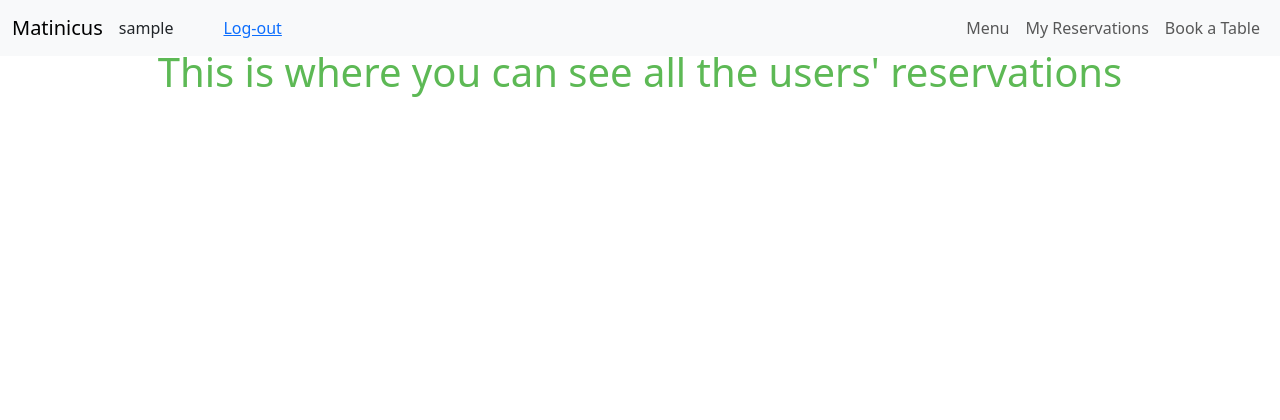
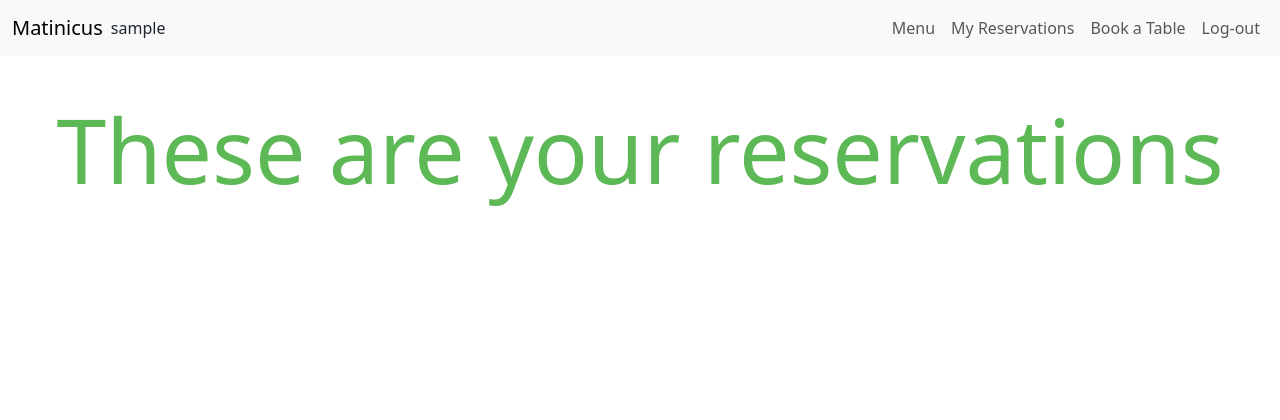
Before and after one commit to DevFabrizio/Fabrizio-Project-Four, a Django app: page /user_reservations.html/ in a window 1280 px wide. Shown: the top 420 px of the page. Run offline with Django 3.2, Linux system fonts and the light colour scheme; the visitor is signed in with stand-in values (Sample User, id 1); some libraries are stand-ins or nearby versions.

Commit message:
style user reservations page and add start premiliminary work on menu page

```diff
--- a/static/css/style.css
+++ b/static/css/style.css
@@ -1,7 +1,28 @@
+/* menu.html */
+
+#hero-img {
+    margin-top: 5rem;
+    background-image: url("https://res.cloudinary.com/devfabrizio/image/upload/v1688909725/Project%20Matinicus/pexels-elevate-1267320_iim0dv.webp");
+    background-size: contain;
+    background-repeat: no-repeat;
+    opacity: 0.5;
+}
+
+
+/* .img-bg {
+    max-width: 100%;
+    opacity: 0.5;
+    position: relative;
+} */
+
+
+
 /* header section */
 
 h1 {
     color: rgb(93, 185, 85);
+    margin-top: 6rem;
+    font-size: 7vw;
 }
 
 /* main section */
--- a/templates/base.html
+++ b/templates/base.html
@@ -12,12 +12,11 @@
 <body>
     <nav class="navbar navbar-expand-lg fixed-top bg-body-tertiary">
         <div class="container-fluid">
-          <a class="navbar-brand" href="{% url 'home' %}">Matinicus</a>
+          <a class="navbar-brand m-0" href="{% url 'home' %}">Matinicus</a>
           {% if user.is_authenticated %}
-          <span class="col-1 col-sd-0">{{ user }}</span>
-          <a href="{% url 'account_logout' %}">Log-out</a>
+          <span id="username" class="col-1 ms-2 me-5">{{ user }}</span>
           {% else %}
-          <a href="{% url 'account_login' %}">Log-in</a>
+          <a class="nav-link" href="{% url 'account_login' %}">Log-in</a>
           {% endif %}
           <button class="navbar-toggler" type="button" data-bs-toggle="collapse" data-bs-target="#navbarNavAltMarkup" aria-controls="navbarNavAltMarkup" aria-expanded="false" aria-label="Toggle navigation">
             <span class="navbar-toggler-icon"></span>
@@ -28,6 +27,7 @@
               {% if user.is_authenticated %}
               <a class="nav-link" href="{% url 'user_reservations' %}">My Reservations</a>
               <a class="nav-link" href="{% url 'user_booking' %}">Book a Table</a>
+              <a class="nav-link" href="{% url 'account_logout' %}">Log-out</a>
               {% else %}
               <a class="nav-link" href="{% url 'account_signup' %}">Sign-up</a>
               <a class="nav-link" href="{% url 'booking' %}">Book a table</a>
--- a/templates/user_reservations.html
+++ b/templates/user_reservations.html
@@ -1,6 +1,6 @@
 {% extends 'base.html' %}
 {% block content %}
-<h1 class="mt-5 text-center">This is where you can see all the users' reservations</h1>
+<h1 class="text-center">These are your reservations</h1>
 <div class="container">
    <div class="row">
       {% for reservation in reservations %}
@@ -13,7 +13,7 @@
                <p class="card-text">{{ reservation.num_of_guests }}</p>
                <h6 class="card-subtitle mb-2 text-body-secondary">Allergies</h6>
                <p class="card-text">{{ reservation.allergies }}</p>
-               <h6 class="card-subtitle mb-2 text-body-secondary">Children under 10 years old</h6>
+               <h6 class="card-subtitle mb-2 text-body-secondary">Children under 10</h6>
                <p class="card-text">
                   {% if reservation.kids_under_10 %}
                   Yes
```
Also changed, not shown: templates/menu.html (+7 -2 lines).
